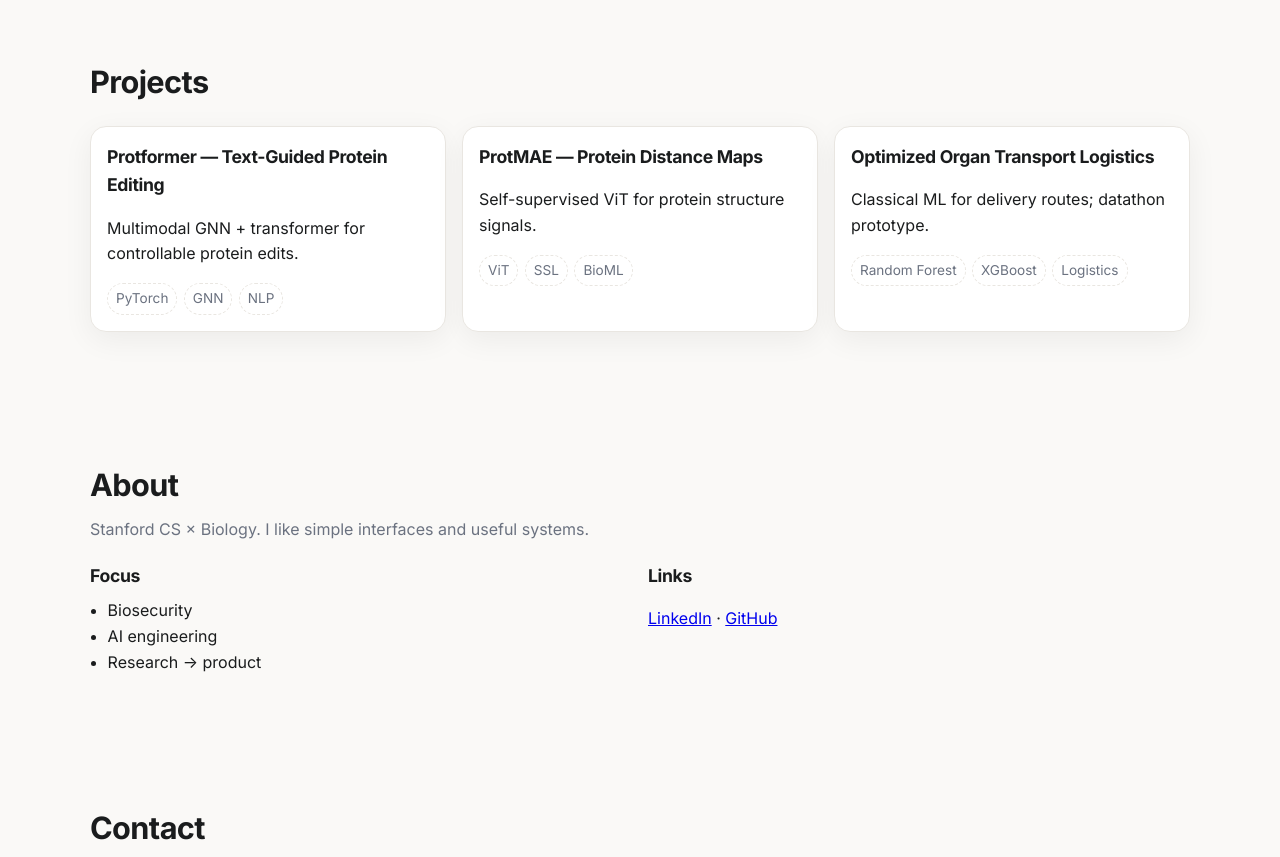
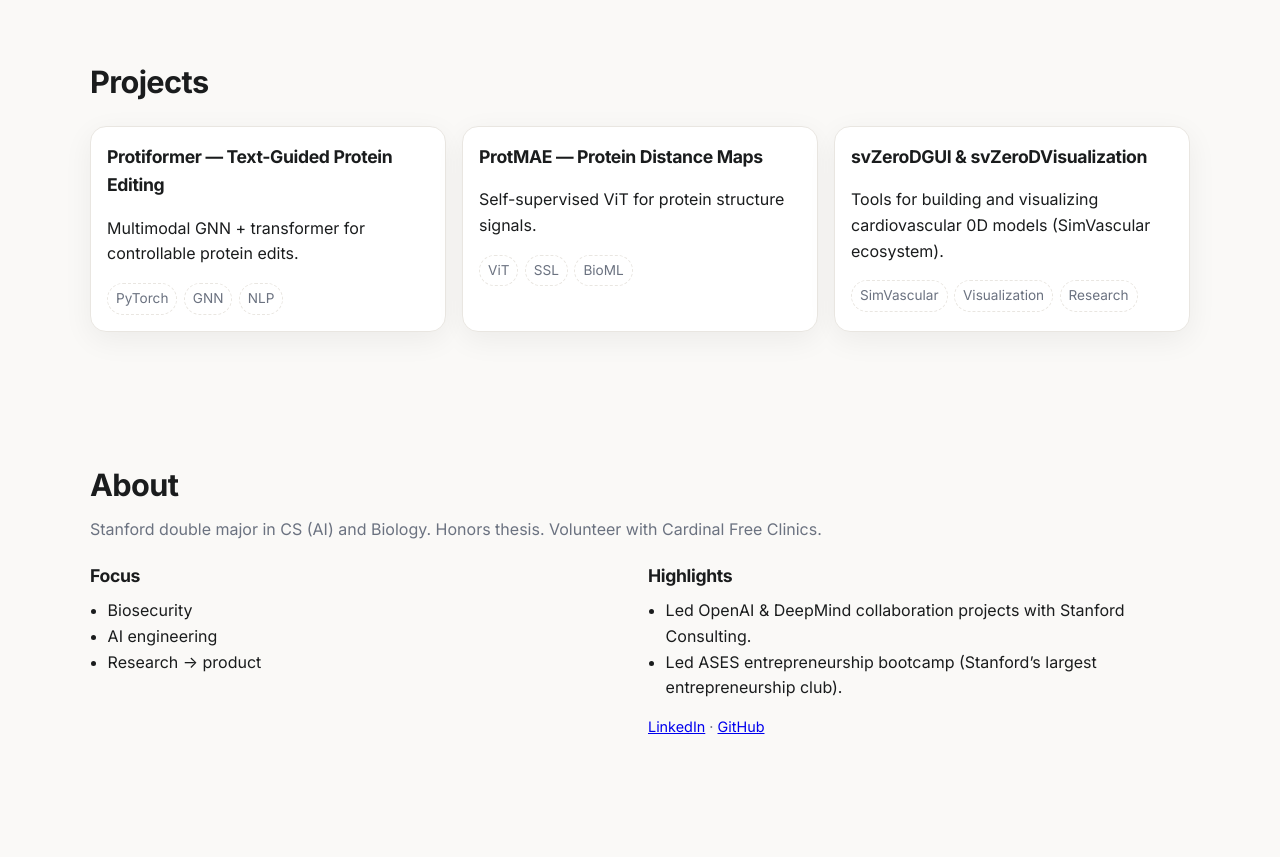
Before and after one commit to emilinmathew/Portfolio, a plain HTML site: page index.html in a window 1280 px wide. Shown: the part 1060-1917 px from the top of the page. Drawn offline with nearby package versions, Linux system fonts and the light colour scheme.

Commit message:
updated content and projects

```diff
--- a/index.html
+++ b/index.html
@@ -74,20 +74,20 @@
           <h2>Projects</h2>
         </div>
         <div class="grid">
-          <a class="project card reveal" href="https://github.com/search?q=repo%3Aemilinmathew%2F*+Protformer&type=repositories" target="_blank" rel="noreferrer">
-            <h3>Protformer — Text-Guided Protein Editing</h3>
+          <a class="project card reveal" href="https://github.com/emilinmathew/Protiformer" target="_blank" rel="noreferrer">
+            <h3>Protiformer — Text-Guided Protein Editing</h3>
             <p>Multimodal GNN + transformer for controllable protein edits.</p>
             <div class="tags"><span>PyTorch</span><span>GNN</span><span>NLP</span></div>
           </a>
-          <a class="project card reveal" href="https://github.com/search?q=repo%3Aemilinmathew%2F*+ProtMAE&type=repositories" target="_blank" rel="noreferrer">
+          <a class="project card reveal" href="https://github.com/emilinmathew/ProtMAE" target="_blank" rel="noreferrer">
             <h3>ProtMAE — Protein Distance Maps</h3>
             <p>Self-supervised ViT for protein structure signals.</p>
             <div class="tags"><span>ViT</span><span>SSL</span><span>BioML</span></div>
           </a>
-          <a class="project card reveal" href="https://github.com/emilinmathew?tab=repositories&q=organ&type=&language=&sort=" target="_blank" rel="noreferrer">
-            <h3>Optimized Organ Transport Logistics</h3>
-            <p>Classical ML for delivery routes; datathon prototype.</p>
-            <div class="tags"><span>Random Forest</span><span>XGBoost</span><span>Logistics</span></div>
+          <a class="project card reveal" href="https://github.com/emilinmathew/svZeroDSolver/tree/master" target="_blank" rel="noreferrer">
+            <h3>svZeroDGUI & svZeroDVisualization</h3>
+            <p>Tools for building and visualizing cardiovascular 0D models (SimVascular ecosystem).</p>
+            <div class="tags"><span>SimVascular</span><span>Visualization</span><span>Research</span></div>
           </a>
         </div>
       </section>
@@ -95,7 +95,7 @@
       <section id="about" class="section container">
         <div class="section-head">
           <h2>About</h2>
-          <p>Stanford CS × Biology. I like simple interfaces and useful systems.</p>
+          <p>Stanford double major in CS (AI) and Biology. Honors thesis. Volunteer with Cardinal Free Clinics.</p>
         </div>
         <div class="about split">
           <div>
@@ -107,8 +107,12 @@
             </ul>
           </div>
           <div>
-            <h3>Links</h3>
-            <p><a href="https://www.linkedin.com/in/emilin-mathew/" target="_blank" rel="noreferrer">LinkedIn</a> · <a href="https://github.com/emilinmathew" target="_blank" rel="noreferrer">GitHub</a></p>
+            <h3>Highlights</h3>
+            <ul class="bullets">
+              <li>Led OpenAI & DeepMind collaboration projects with Stanford Consulting.</li>
+              <li>Led ASES entrepreneurship bootcamp (Stanford’s largest entrepreneurship club).</li>
+            </ul>
+            <p class="small"><a href="https://www.linkedin.com/in/emilin-mathew/" target="_blank" rel="noreferrer">LinkedIn</a> · <a href="https://github.com/emilinmathew" target="_blank" rel="noreferrer">GitHub</a></p>
           </div>
         </div>
       </section>
```
